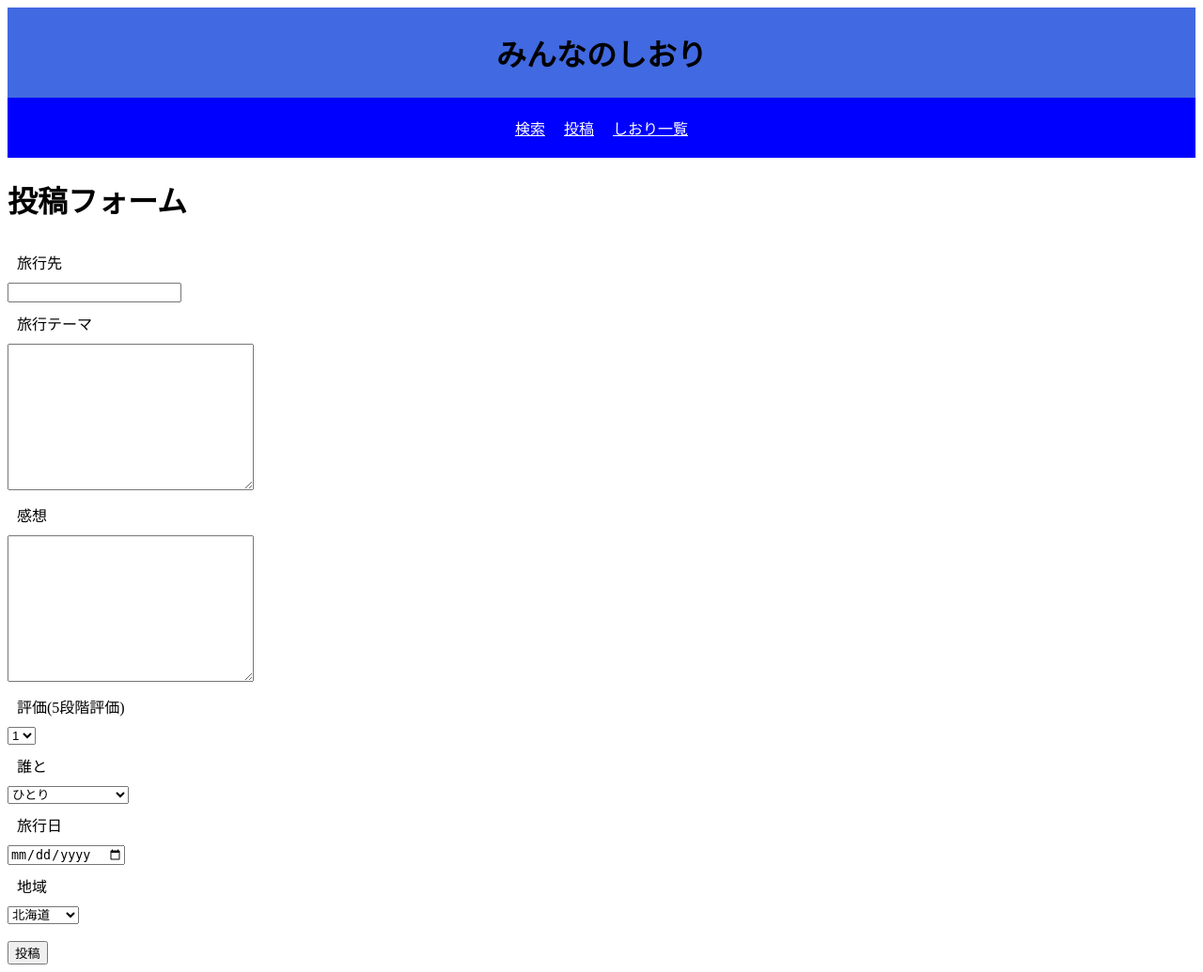
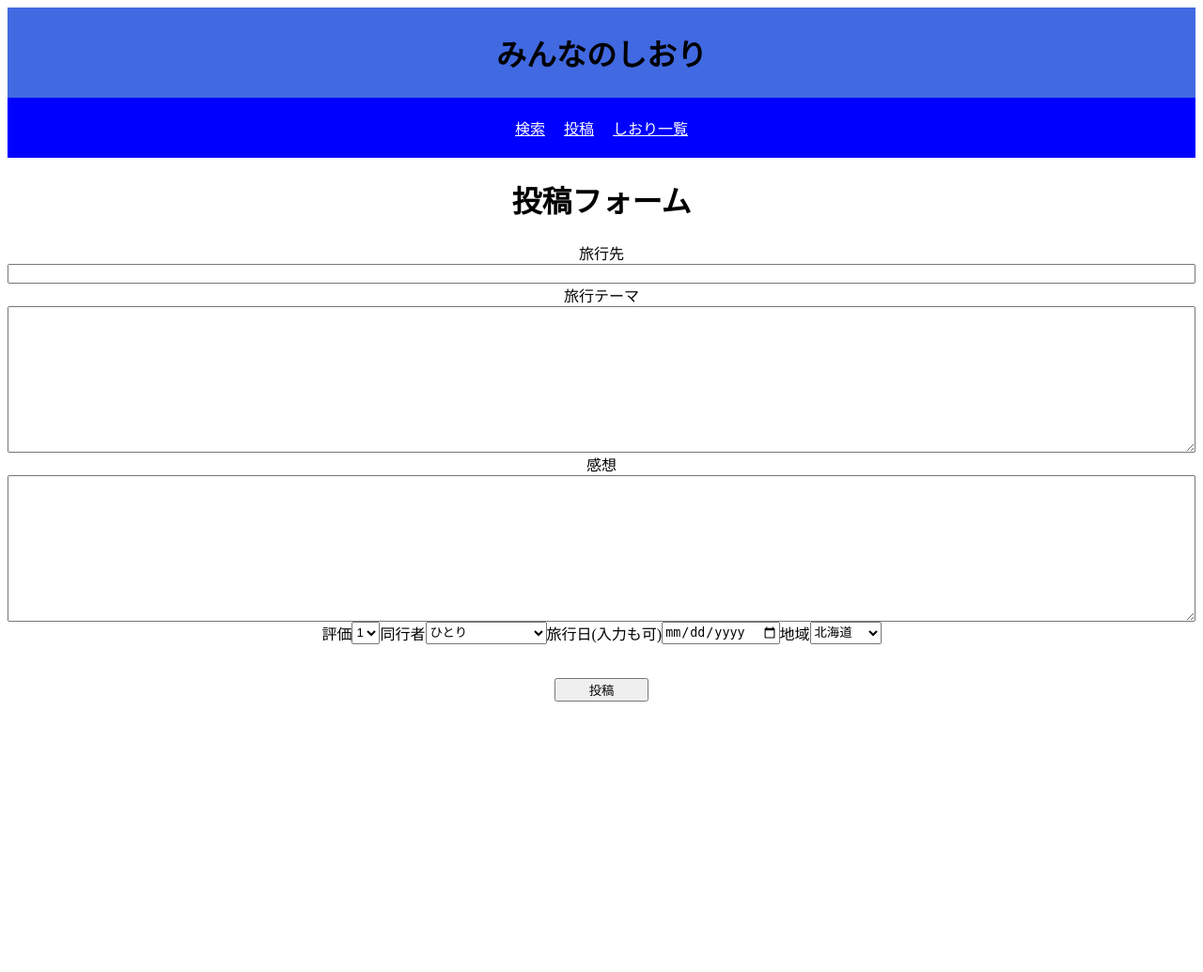
Before and after one commit to ken-takmo/Book-mark-of-the-trip, a PHP site: page /work/public/postForm.php in a window 1280 px wide. Shown: the whole page at 94% size. After the commit the page ends 747 px from the top, so only its background shows below. Run offline with PHP 8.4, Linux system fonts and the light colour scheme.

Commit message:
postformとsearchformのスタイルへんこう

```diff
--- a/css/style.css
+++ b/css/style.css
@@ -6,7 +6,33 @@ p {
 a {
   color: #fff;
 }
+h1 {
+  text-align: center;
+}
 
+form {
+  display: flex;
+  flex-direction: column;
+  justify-content: center;
+}
+.selecter {
+  display: flex;
+}
+form > * {
+  display: flex;
+  justify-content: center;
+  text-align: center;
+}
+
+input[type="text"],
+textarea {
+  text-align: left;
+}
+
+input[type="submit"] {
+  width: 100px;
+  margin: 0 auto 30px;
+}
 header {
   background-color: pink;
   height: 20vh;
--- a/work/public/postForm.php
+++ b/work/public/postForm.php
@@ -17,35 +17,37 @@
     <?php include("../app/header.php"); ?>
     <h1>投稿フォーム</h1>
     <form action="../app/trip_create.php" method="POST">
-      <p>旅行先</p>
-      <input type="text" name="destination" />
-      <p>旅行テーマ</p>
-      <textarea name="theme" cols="30" rows="10"></textarea>
-      <p>感想</p>
-      <textarea name="content" cols="30" rows="10"></textarea>
-      <p>評価(5段階評価)</p>
-      <select name="evaluation">
+      <label for="destination">旅行先</label>
+      <input type="text" name="destination" id="destination"/>
+      <label for="theme">旅行テーマ</label>
+      <textarea name="theme" id="theme" cols="30" rows="10"></textarea>
+      <label for="content">感想</label>
+      <textarea name="content" id="content" cols="30" rows="10"></textarea>
+      <div class="selecter">
+        <label for="evaluation">評価</label>
+        <select name="evaluation" id="evaluation">
           <option value="1">1</option>
           <option value="2">2</option>
           <option value="3">3</option>
           <option value="4">4</option>
           <option value="5">5</option>
         </select>
-      <p>誰と</p>
-      <select name="companion">
+        <label for="companion">同行者</label>
+        <select name="companion" id="companion">
           <option value="1">ひとり</option>
           <option value="2">友人</option>
           <option value="3">恋人・パートナー</option>
           <option value="4">家族</option>
         </select>
-      <p>旅行日</p>
-      <input name="tripDate" type="date" />
-      <p>地域</p>
-      <select name="region">
+        <label for="tripDate">旅行日(入力も可)</label>
+        <input name="tripDate" id="tripDate" type="date" />
+        <label for="region">地域</label>
+        <select name="region" id="region">
           <?php for($i = 0; $i <= 46; $i++): ?>
             <option value="<?= $i + 1 ?>"><?= $regions[$i] ?></option>
           <?php endfor; ?>
         </select>
+      </div>
       <br />
       <br />
       <input type="submit" value="投稿" />
```
Also changed, not shown: work/public/search_form.php (+10 -6 lines). Lines whose indentation alone changed are shown as unchanged.
